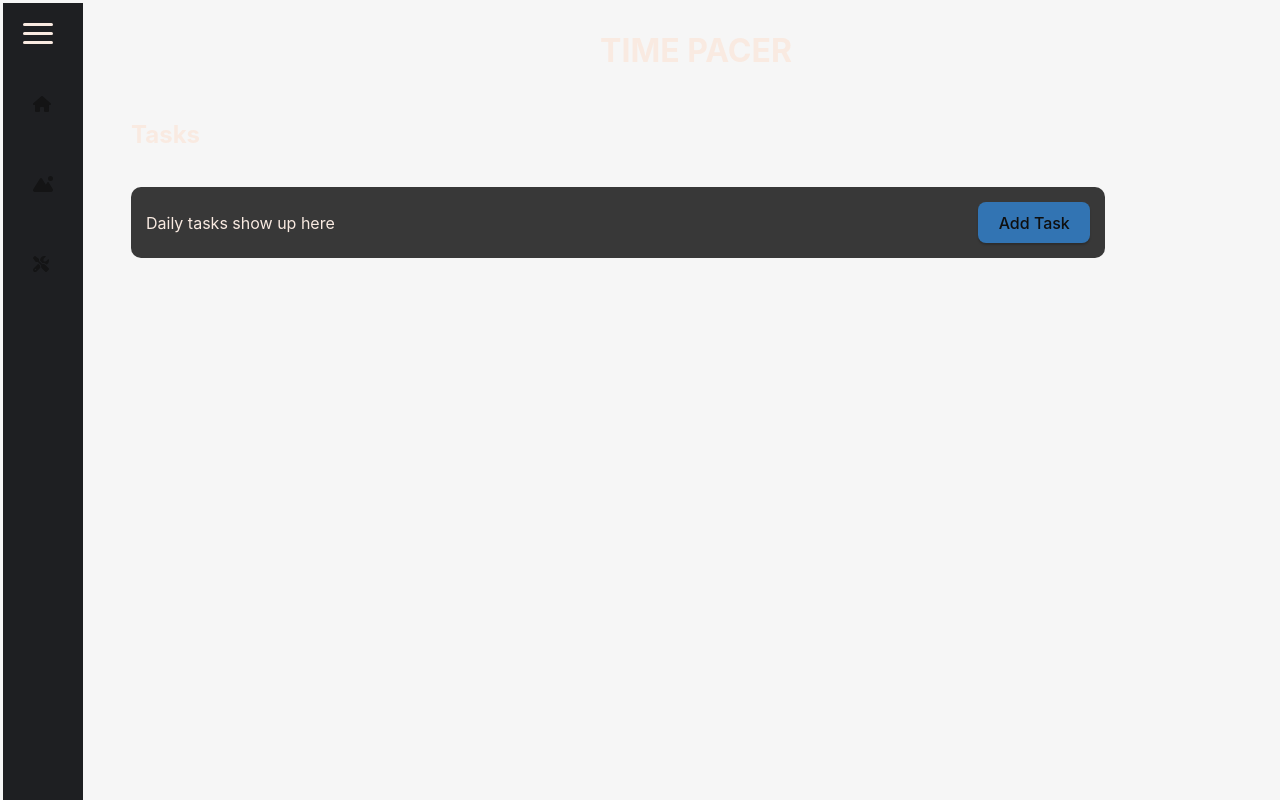
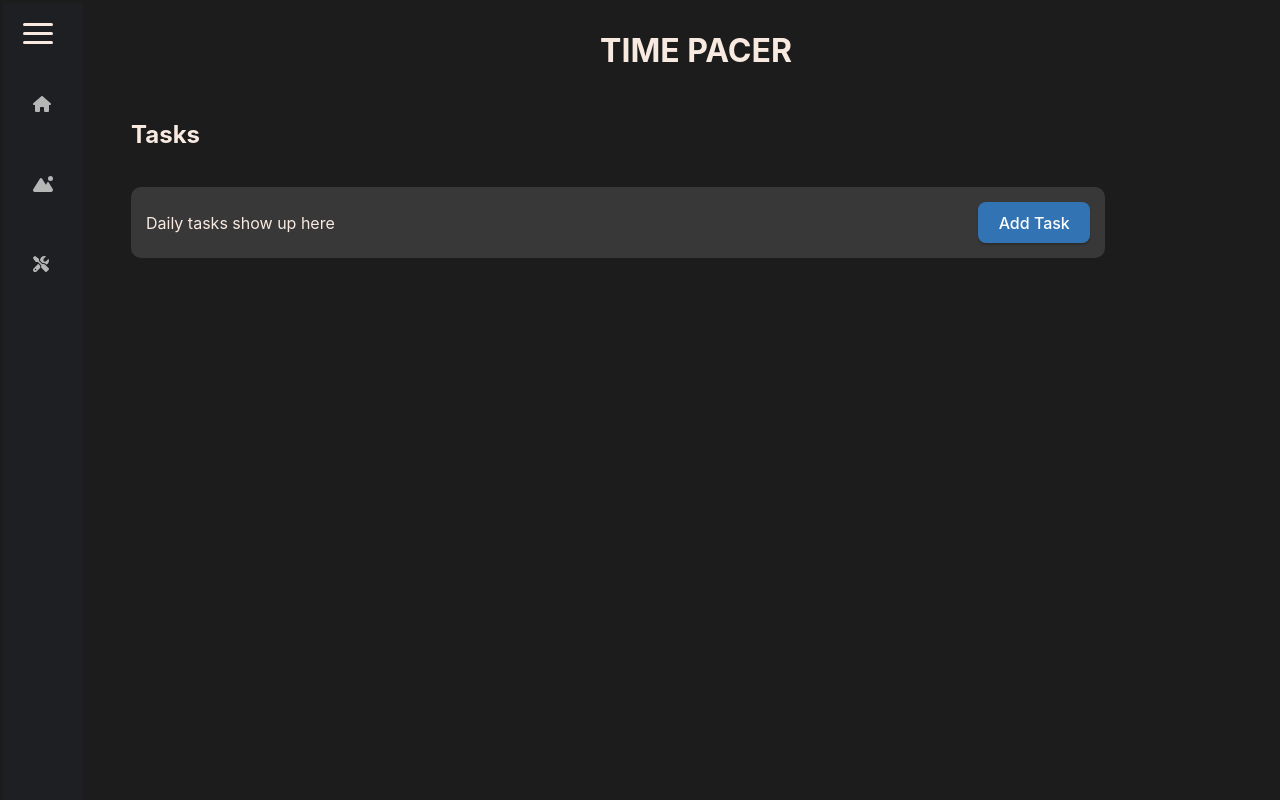
Before and after one commit to mitul72/Time-Pacer, a React (Vite) app: page / in a window 1280 px wide. Built offline with nearby package versions, Linux system fonts and the light colour scheme.

Commit message:
fixed: styling for light mode users

```diff
--- a/package.json
+++ b/package.json
@@ -14,6 +14,7 @@
     "@fortawesome/free-solid-svg-icons": "^6.4.0",
     "@fortawesome/react-fontawesome": "^0.2.0",
     "@tauri-apps/api": "^1.4.0",
+    "@tauri-apps/cli-linux-x64-gnu": "^1.5.2",
     "babel-plugin-macros": "^3.1.0",
     "bootstrap": "^5.3.1",
     "localforage": "^1.10.0",
--- a/src/styles.css
+++ b/src/styles.css
@@ -4,8 +4,8 @@
   line-height: 24px;
   font-weight: 400;
 
-  color: #0f0f0f;
-  background-color: #f6f6f6;
+  color: #f6f6f6;
+  background-color: #1c1c1c;
 
   font-synthesis: none;
   text-rendering: optimizeLegibility;
@@ -35,7 +35,7 @@ a {
 }
 
 a:hover {
-  color: #535bf2;
+  color: #24c8db;
 }
 
 h1 {
@@ -50,8 +50,8 @@ button {
   font-size: 1em;
   font-weight: 500;
   font-family: inherit;
-  color: #0f0f0f;
-  background-color: #ffffff;
+  color: #ffffff;
+  background-color: #0f0f0f98;
   transition: border-color 0.25s;
   box-shadow: 0 2px 2px rgba(0, 0, 0, 0.2);
 }
@@ -65,30 +65,10 @@ button:hover {
 }
 button:active {
   border-color: #396cd8;
-  background-color: #e8e8e8;
+  background-color: #0f0f0f69;
 }
 
 input,
 button {
   outline: none;
 }
-
-@media (prefers-color-scheme: dark) {
-  :root {
-    color: #f6f6f6;
-    background-color: #1c1c1c;
-  }
-
-  a:hover {
-    color: #24c8db;
-  }
-
-  input,
-  button {
-    color: #ffffff;
-    background-color: #0f0f0f98;
-  }
-  button:active {
-    background-color: #0f0f0f69;
-  }
-}
```
Also changed, not shown: 1 other file (tests, documents, lock files or other folders).
